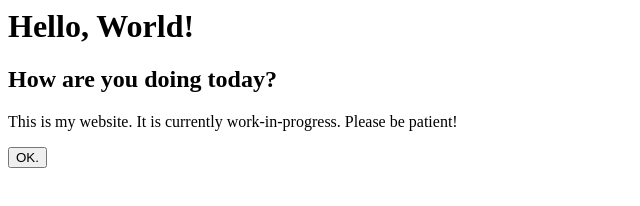
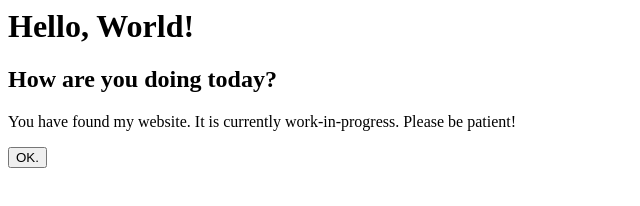
Before and after one commit to exd1a/exd1a.github.io, a plain HTML site: page index.html in a window 1280 px wide. Shown: the whole page, without its empty margins (0-640 px from the left). Drawn offline with Linux system fonts and the light colour scheme.

Commit message:
Update index.html

```diff
--- a/index.html
+++ b/index.html
@@ -4,7 +4,7 @@
 <body>
     <h1>Hello, World!</h1>
     <h2>How are you doing today?</h2>
-    <p>This is my website. It is currently work-in-progress. Please be patient!</p>
+    <p>You have found my website. It is currently work-in-progress. Please be patient!</p>
 
     <button id="redirectButton">OK.</button>
     <script>
```
